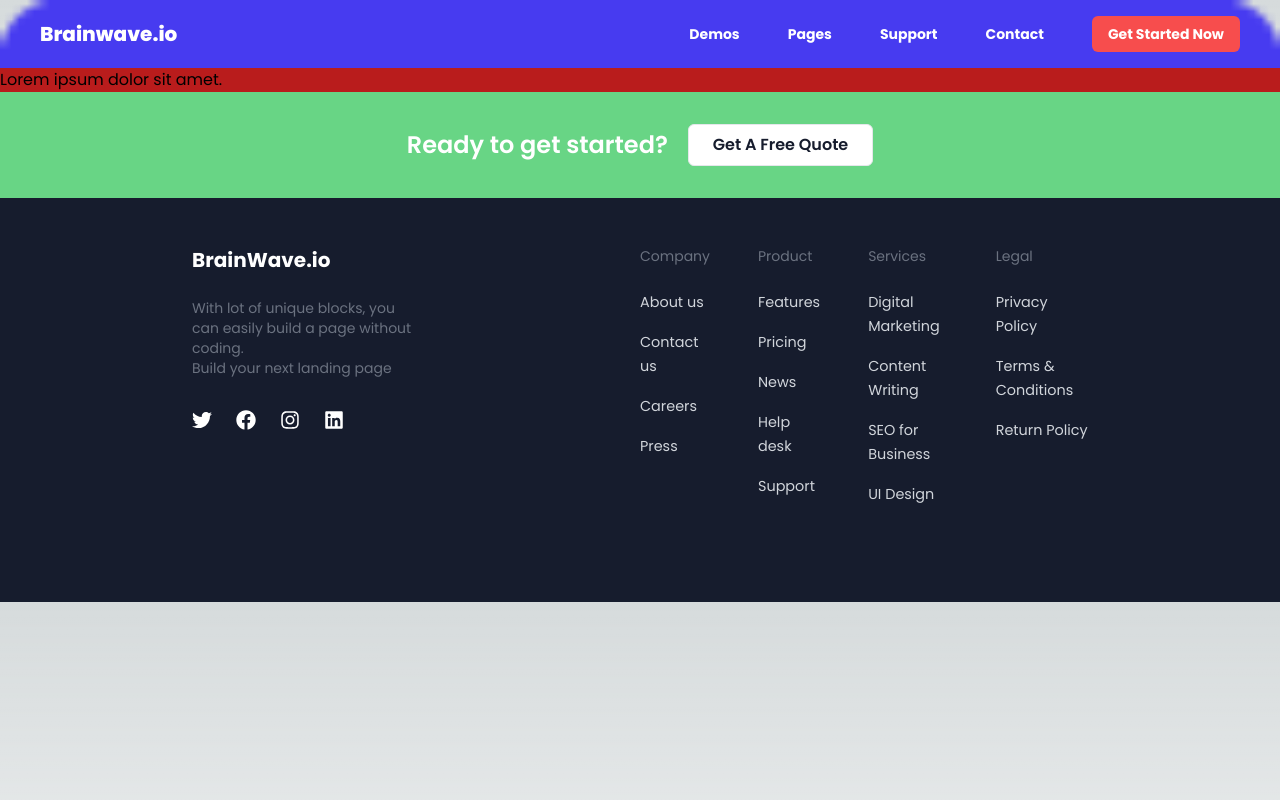
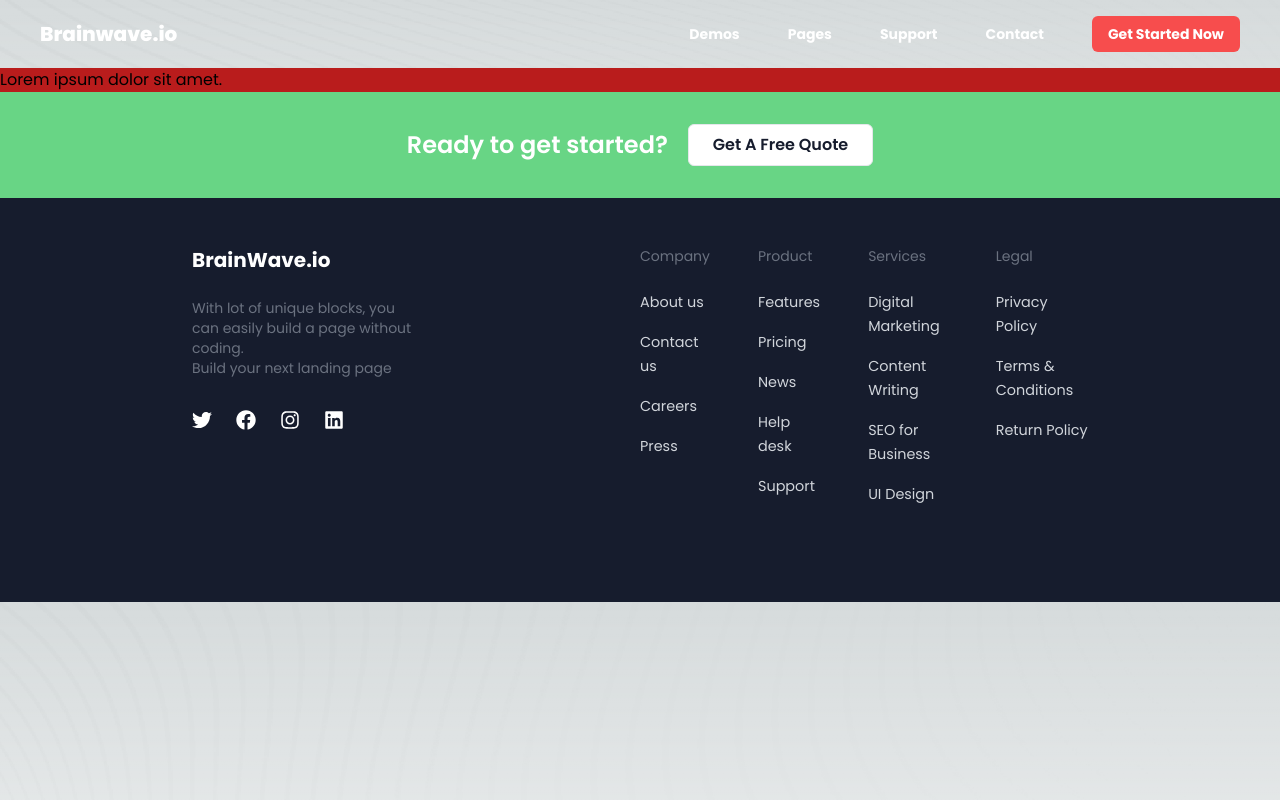
Before and after one commit to AxelSalim/maquette3, a Next.js app: page / in a window 1280 px wide. Shown: the top 800 px of the page. Built offline with nearby package versions, Linux system fonts and the light colour scheme; a web font is replaced by a local one.

Commit message:
modification du header

```diff
--- a/src/app/components/Header.tsx
+++ b/src/app/components/Header.tsx
@@ -7,7 +7,7 @@ export default function Header() {
 
   return (
       <section className=" h-[95%]">
-          <Image src="/1x/''Fichier 6.png" width={1000} height={1000} alt="Banner Image" className="absolute w-full object-cover inset-0 z-[-1]"/>
+          <Image src="/1x/''Fichier 2.png" width={1000} height={1000} alt="Banner Image" className="absolute w-full object-cover inset-0 z-[-1]"/>
       </section>
   );
 }
```
